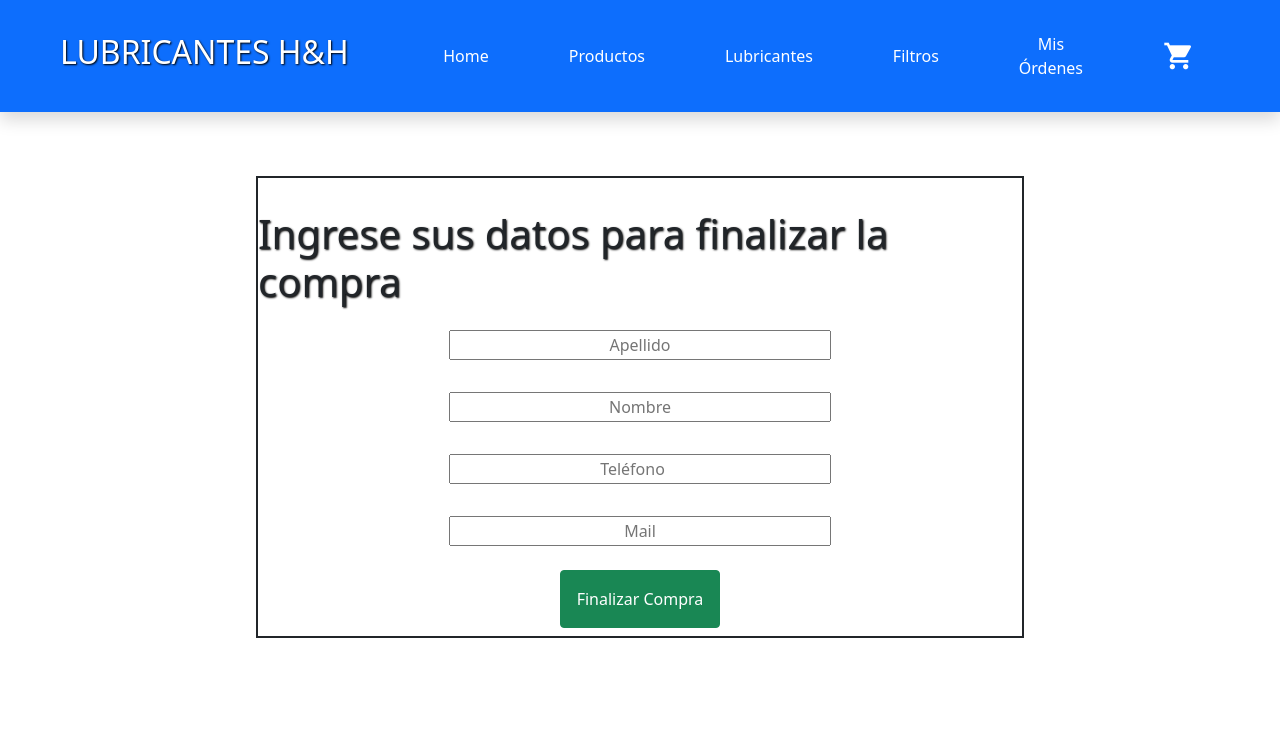
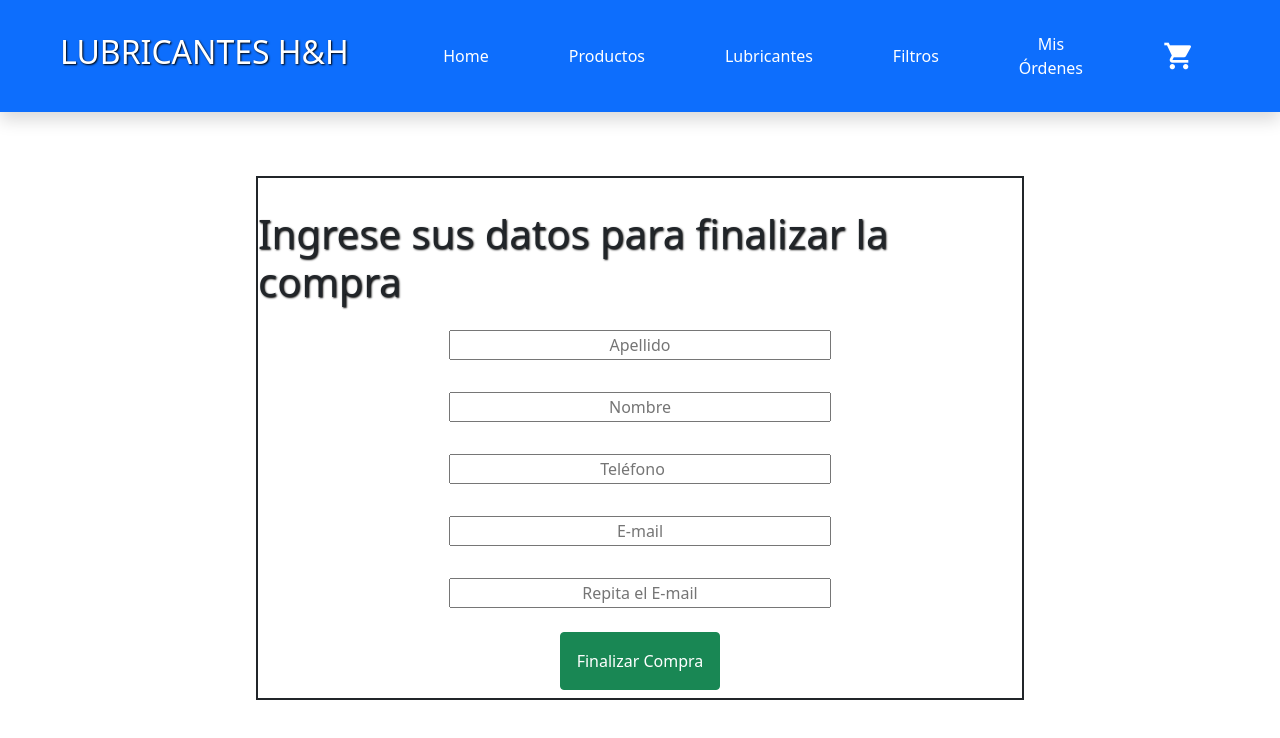
Before and after one commit to emanuelheredia/react-tienda_lubricentro, a React (Create React App) app: page /compra in a window 1280 px wide. Shown: the top 738 px of the page. Built offline with nearby package versions, Linux system fonts and the light colour scheme.

Commit message:
Modificacion video GIF Readme e inclusion de verificacion de mail correctamente ingresado

```diff
--- a/src/components/Formulario.js
+++ b/src/components/Formulario.js
@@ -9,16 +9,30 @@ const Formulario=({terminarCompra})=>{
             telefono:"",
             mail:""
         }
-    )
+        )
+        const [verificarEmail,setVerificarEmail]=useState({
+            mailVerificacion:"",
+        })
+        const[mensajeErrorMail,setMensajeErrorMail]=useState(false)
     const handleInputChange=(e)=>{
             setInfoComprador({
                 ...infoComprador,
                 [e.target.name]: e.target.value
             })
         }
+    const handleInputChangeVerificar=(e)=>{
+        setVerificarEmail({
+            ...verificarEmail,
+            mailVerificacion: e.target.value
+        })
+    }
         const finalizarCompra=(e)=>{
             e.preventDefault()
-            terminarCompra(infoComprador)
+            if(infoComprador.mail===verificarEmail.mailVerificacion){
+                terminarCompra(infoComprador)
+            }else{
+                setMensajeErrorMail(true)
+            }
         }
 
     return(
@@ -26,11 +40,13 @@ const Formulario=({terminarCompra})=>{
                 <label>
                     <h1>Ingrese sus datos para finalizar la compra</h1>
                 </label>
-                <input onChange={handleInputChange} placeholder="Apellido" type="string" name="apellido" className="m-3"></input>
+                <input onChange={handleInputChange} placeholder="Apellido" type="string" name="apellido" className="m-3" ></input>
                 <input onChange={handleInputChange} placeholder="Nombre" type="string" name="nombre"className="m-3"></input>
                 <input onChange={handleInputChange} placeholder="Teléfono" type="number" name="telefono"className="m-3"></input>
-                <input onChange={handleInputChange} placeholder="Mail" type="mail" name="mail"className="m-3"></input>
-                <button onClick={finalizarCompra} className="btn btn-success p-3 justify-content-center w-30 m-2">Finalizar Compra</button>
+                <input onChange={handleInputChange} placeholder="E-mail" type="mail" name="mail"className="m-3"></input>
+                <input onChange={handleInputChangeVerificar} placeholder="Repita el E-mail" type="mail" name="mailVerificacion"className="m-3"></input>
+                {(mensajeErrorMail)?<h4 className="text-danger fs-5">Las direcciones de Email no coinciden</h4>:null}
+                <button onClick={finalizarCompra} className="btn btn-success p-3 justify-content-center w-30 m-2" type="submit">Finalizar Compra</button>
             </form>
     )
 }
```
Also changed, not shown: 2 other files (tests, documents, lock files or other folders).
